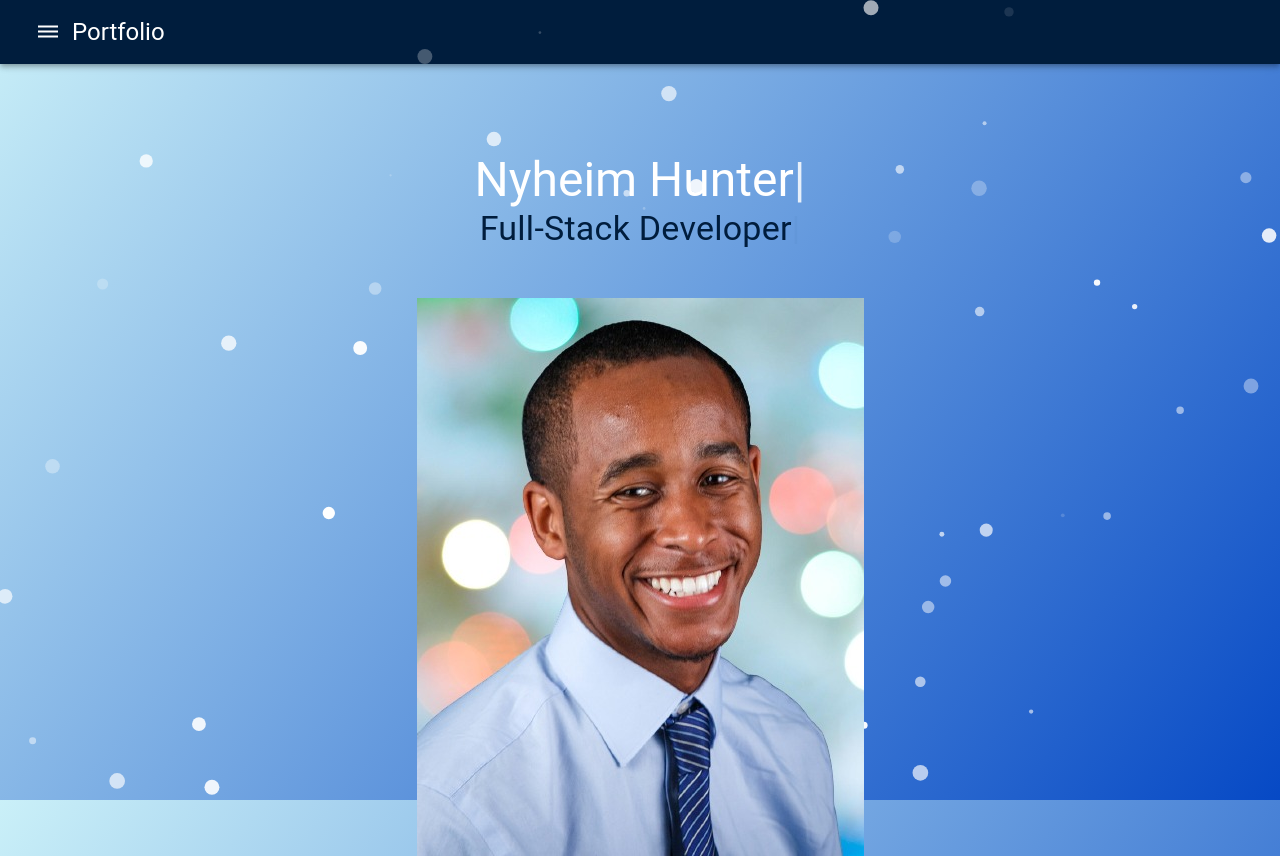
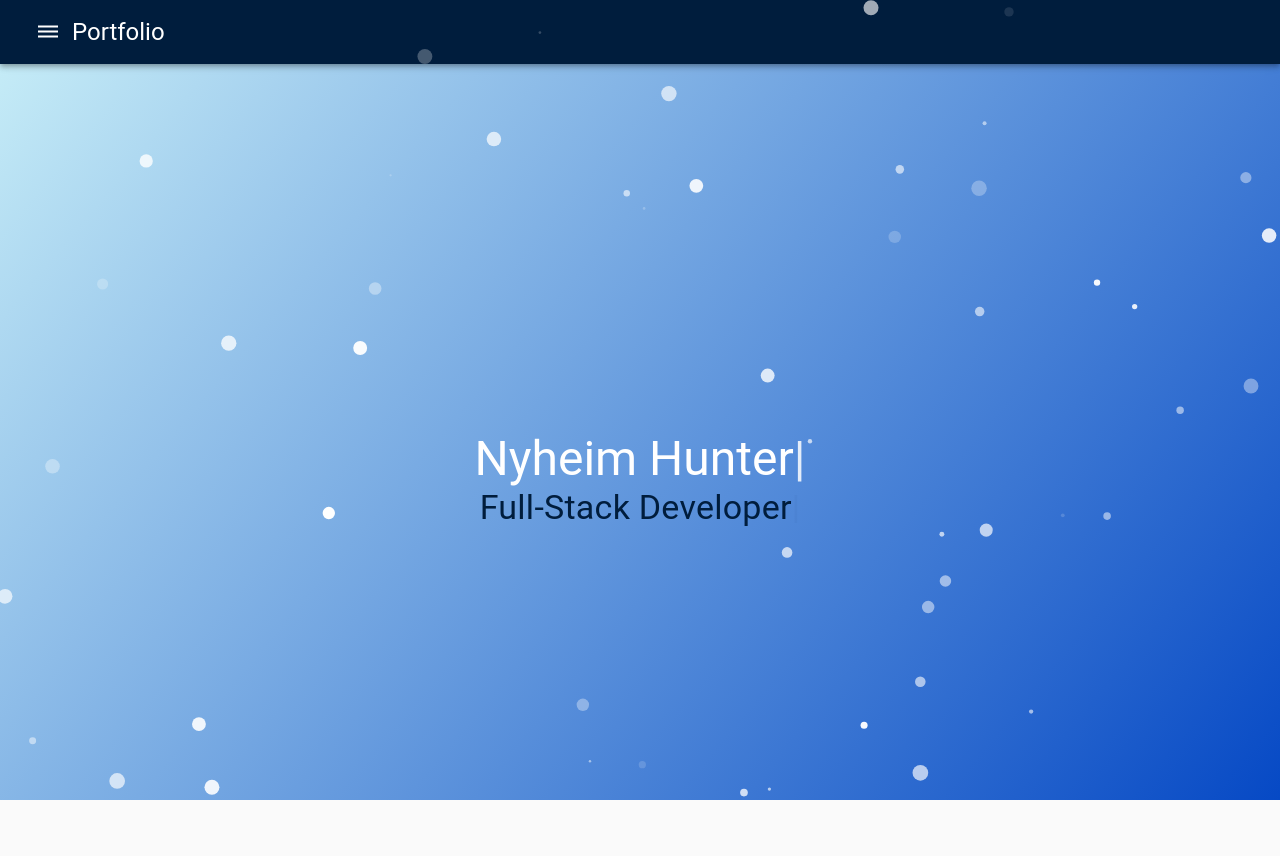
Before and after one commit to Nyheimh/my-portfolio, a React (Create React App) app: page / in a window 1280 px wide. After the commit the page ends 800 px from the top, so only its background shows below. Built offline with nearby package versions, Linux system fonts and the light colour scheme.

Commit message:
commented out image

```diff
--- a/src/components/Header.js
+++ b/src/components/Header.js
@@ -4,7 +4,7 @@ import { Typography, Grid, Box } from "@material-ui/core"
 // import { Avatar } from "@material-ui/core"
 import Typed from "react-typed"
 // import classes from '.module.css'
-import avatar from "../images/avatar.jpg"
+// import avatar from "../images/avatar.jpg"
 import './Header.css'
 
 const useStyles = makeStyles(theme => ({
@@ -49,7 +49,7 @@ function Header() {
           strings={["Software Engineer", "Full-Stack Developer", "Web Developer"]} typeSpeed={20} backspeed={10} loop />
       </Typography>
       <Grid container justify="center">
-      <img className= "avatar" src={avatar} alt="Nyheim Hunter"/>
+      {/* <img className= "avatar" src={avatar} alt="Nyheim Hunter"/>  */}
       </Grid>
     </Box>
           </div>
```
